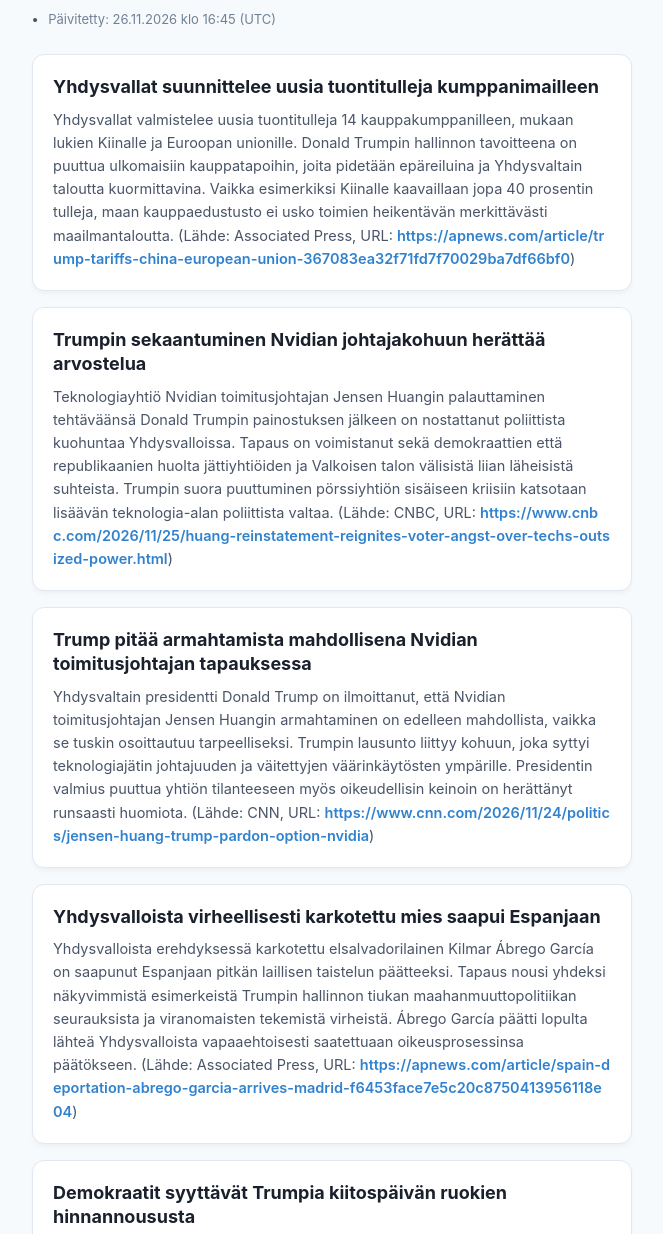
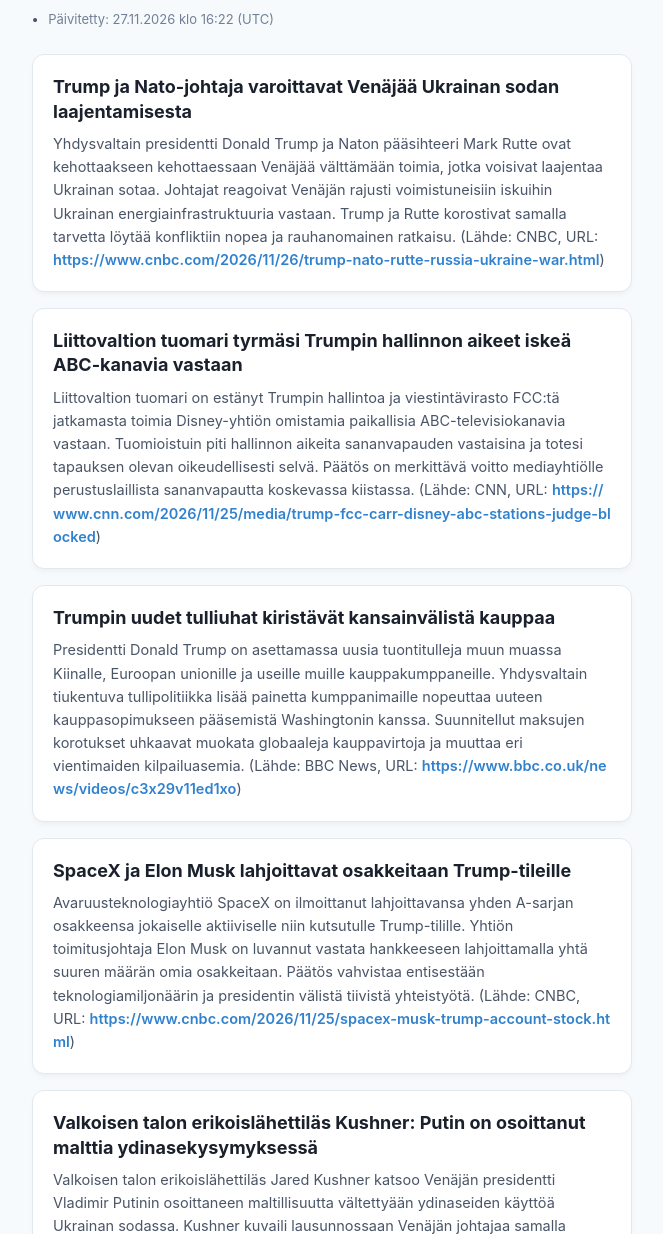
Before and after one commit to juti16/trump-tracker, a plain HTML site: page index.html in a window 1280 px wide. Shown: the part 88-1322 px from the top of the page, without its empty margins (308-971 px from the left). Drawn offline with Linux system fonts and the light colour scheme.

Commit message:
Päivitetty päivän Trump-uutiset

```diff
--- a/index.html
+++ b/index.html
@@ -81,32 +81,32 @@
 <body>
     <div class="container">
         <h1>Päivän Trump-tiivistys</h1>
-        <div class="meta">Päivitetty: 26.11.2026 klo 16:45 (UTC)</div>
+        <div class="meta">Päivitetty: 27.11.2026 klo 16:22 (UTC)</div>
         <div class="content">
 
             <div class="news-card">
-                <div class="card-title">Yhdysvallat suunnittelee uusia tuontitulleja kumppanimailleen</div>
-                <div class="card-content">Yhdysvallat valmistelee uusia tuontitulleja 14 kauppakumppanilleen, mukaan lukien Kiinalle ja Euroopan unionille. Donald Trumpin hallinnon tavoitteena on puuttua ulkomaisiin kauppatapoihin, joita pidetään epäreiluina ja Yhdysvaltain taloutta kuormittavina. Vaikka esimerkiksi Kiinalle kaavaillaan jopa 40 prosentin tulleja, maan kauppaedustusto ei usko toimien heikentävän merkittävästi maailmantaloutta. (Lähde: Associated Press, URL: <a href="https://apnews.com/article/trump-tariffs-china-european-union-367083ea32f71fd7f70029ba7df66bf0" target="_blank">https://apnews.com/article/trump-tariffs-china-european-union-367083ea32f71fd7f70029ba7df66bf0</a>)</div>
+                <div class="card-title">Trump ja Nato-johtaja varoittavat Venäjää Ukrainan sodan laajentamisesta</div>
+                <div class="card-content">Yhdysvaltain presidentti Donald Trump ja Naton pääsihteeri Mark Rutte ovat kehottaakseen kehottaessaan Venäjää välttämään toimia, jotka voisivat laajentaa Ukrainan sotaa. Johtajat reagoivat Venäjän rajusti voimistuneisiin iskuihin Ukrainan energiainfrastruktuuria vastaan. Trump ja Rutte korostivat samalla tarvetta löytää konfliktiin nopea ja rauhanomainen ratkaisu. (Lähde: CNBC, URL: <a href="https://www.cnbc.com/2026/11/26/trump-nato-rutte-russia-ukraine-war.html" target="_blank">https://www.cnbc.com/2026/11/26/trump-nato-rutte-russia-ukraine-war.html</a>)</div>
             </div>
 
             <div class="news-card">
-                <div class="card-title">Trumpin sekaantuminen Nvidian johtajakohuun herättää arvostelua</div>
-                <div class="card-content">Teknologiayhtiö Nvidian toimitusjohtajan Jensen Huangin palauttaminen tehtäväänsä Donald Trumpin painostuksen jälkeen on nostattanut poliittista kuohuntaa Yhdysvalloissa. Tapaus on voimistanut sekä demokraattien että republikaanien huolta jättiyhtiöiden ja Valkoisen talon välisistä liian läheisistä suhteista. Trumpin suora puuttuminen pörssiyhtiön sisäiseen kriisiin katsotaan lisäävän teknologia-alan poliittista valtaa. (Lähde: CNBC, URL: <a href="https://www.cnbc.com/2026/11/25/huang-reinstatement-reignites-voter-angst-over-techs-outsized-power.html" target="_blank">https://www.cnbc.com/2026/11/25/huang-reinstatement-reignites-voter-angst-over-techs-outsized-power.html</a>)</div>
+                <div class="card-title">Liittovaltion tuomari tyrmäsi Trumpin hallinnon aikeet iskeä ABC-kanavia vastaan</div>
+                <div class="card-content">Liittovaltion tuomari on estänyt Trumpin hallintoa ja viestintävirasto FCC:tä jatkamasta toimia Disney-yhtiön omistamia paikallisia ABC-televisiokanavia vastaan. Tuomioistuin piti hallinnon aikeita sananvapauden vastaisina ja totesi tapauksen olevan oikeudellisesti selvä. Päätös on merkittävä voitto mediayhtiölle perustuslaillista sananvapautta koskevassa kiistassa. (Lähde: CNN, URL: <a href="https://www.cnn.com/2026/11/25/media/trump-fcc-carr-disney-abc-stations-judge-blocked" target="_blank">https://www.cnn.com/2026/11/25/media/trump-fcc-carr-disney-abc-stations-judge-blocked</a>)</div>
             </div>
 
             <div class="news-card">
-                <div class="card-title">Trump pitää armahtamista mahdollisena Nvidian toimitusjohtajan tapauksessa</div>
-                <div class="card-content">Yhdysvaltain presidentti Donald Trump on ilmoittanut, että Nvidian toimitusjohtajan Jensen Huangin armahtaminen on edelleen mahdollista, vaikka se tuskin osoittautuu tarpeelliseksi. Trumpin lausunto liittyy kohuun, joka syttyi teknologiajätin johtajuuden ja väitettyjen väärinkäytösten ympärille. Presidentin valmius puuttua yhtiön tilanteeseen myös oikeudellisin keinoin on herättänyt runsaasti huomiota. (Lähde: CNN, URL: <a href="https://www.cnn.com/2026/11/24/politics/jensen-huang-trump-pardon-option-nvidia" target="_blank">https://www.cnn.com/2026/11/24/politics/jensen-huang-trump-pardon-option-nvidia</a>)</div>
+                <div class="card-title">Trumpin uudet tulliuhat kiristävät kansainvälistä kauppaa</div>
+                <div class="card-content">Presidentti Donald Trump on asettamassa uusia tuontitulleja muun muassa Kiinalle, Euroopan unionille ja useille muille kauppakumppaneille. Yhdysvaltain tiukentuva tullipolitiikka lisää painetta kumppanimaille nopeuttaa uuteen kauppasopimukseen pääsemistä Washingtonin kanssa. Suunnitellut maksujen korotukset uhkaavat muokata globaaleja kauppavirtoja ja muuttaa eri vientimaiden kilpailuasemia. (Lähde: BBC News, URL: <a href="https://www.bbc.co.uk/news/videos/c3x29v11ed1xo" target="_blank">https://www.bbc.co.uk/news/videos/c3x29v11ed1xo</a>)</div>
             </div>
 
             <div class="news-card">
-                <div class="card-title">Yhdysvalloista virheellisesti karkotettu mies saapui Espanjaan</div>
-                <div class="card-content">Yhdysvalloista erehdyksessä karkotettu elsalvadorilainen Kilmar Ábrego García on saapunut Espanjaan pitkän laillisen taistelun päätteeksi. Tapaus nousi yhdeksi näkyvimmistä esimerkeistä Trumpin hallinnon tiukan maahanmuuttopolitiikan seurauksista ja viranomaisten tekemistä virheistä. Ábrego García päätti lopulta lähteä Yhdysvalloista vapaaehtoisesti saatettuaan oikeusprosessinsa päätökseen. (Lähde: Associated Press, URL: <a href="https://apnews.com/article/spain-deportation-abrego-garcia-arrives-madrid-f6453face7e5c20c8750413956118e04" target="_blank">https://apnews.com/article/spain-deportation-abrego-garcia-arrives-madrid-f6453face7e5c20c8750413956118e04</a>)</div>
+                <div class="card-title">SpaceX ja Elon Musk lahjoittavat osakkeitaan Trump-tileille</div>
+                <div class="card-content">Avaruusteknologiayhtiö SpaceX on ilmoittanut lahjoittavansa yhden A-sarjan osakkeensa jokaiselle aktiiviselle niin kutsutulle Trump-tilille. Yhtiön toimitusjohtaja Elon Musk on luvannut vastata hankkeeseen lahjoittamalla yhtä suuren määrän omia osakkeitaan. Päätös vahvistaa entisestään teknologiamiljonäärin ja presidentin välistä tiivistä yhteistyötä. (Lähde: CNBC, URL: <a href="https://www.cnbc.com/2026/11/25/spacex-musk-trump-account-stock.html" target="_blank">https://www.cnbc.com/2026/11/25/spacex-musk-trump-account-stock.html</a>)</div>
             </div>
 
             <div class="news-card">
-                <div class="card-title">Demokraatit syyttävät Trumpia kiitospäivän ruokien hinnannoususta</div>
-                <div class="card-content">Yhdysvalloissa demokraatit ovat ottaneet elintarvikkeiden kallistumisen poliittiseksi keppihevoseksi ja syyttävät presidentti Donald Trumpia kiitospäivän perinnetuotteiden kohonneista hinnoista. Kalkkunan hinta on noussut aiempiin vuosiin verrattuna, mikä on lisännyt kuluttajien taloushuolia juhlakauden kynnyksellä. Syytökset heijastavat puolueiden välistä kamppailua elinkustannuskriisin syyllisistä. (Lähde: BBC News, URL: <a href="https://www.bbc.co.uk/news/videos/cw99e4x4x84no" target="_blank">https://www.bbc.co.uk/news/videos/cw99e4x4x84no</a>)</div>
+                <div class="card-title">Valkoisen talon erikoislähettiläs Kushner: Putin on osoittanut malttia ydinasekysymyksessä</div>
+                <div class="card-content">Valkoisen talon erikoislähettiläs Jared Kushner katsoo Venäjän presidentti Vladimir Putinin osoittaneen maltillisuutta vältettyään ydinaseiden käyttöä Ukrainan sodassa. Kushner kuvaili lausunnossaan Venäjän johtajaa samalla politiikan suuren luokan toimijaksi. Kommentit ovat herättäneet huomiota kansainvälisessä politiikassa tilanteen jatkuessa kireänä. (Lähde: CNN, URL: <a href="https://www.cnn.com/2026/11/26/world/putin-restraint-nuclear-ukraine-kushner-intl" target="_blank">https://www.cnn.com/2026/11/26/world/putin-restraint-nuclear-ukraine-kushner-intl</a>)</div>
             </div>
 
         </div>
```
